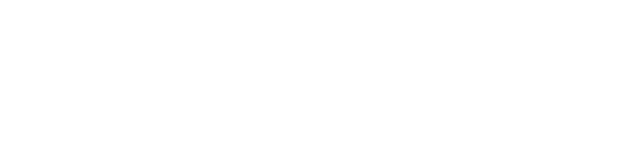
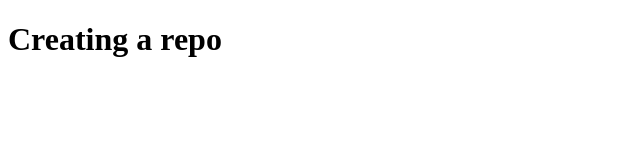
Before and after one commit to Chris-Kenimer/basic_repo, a plain HTML site: page index.html in a window 1280 px wide. Shown: the whole page, without its empty margins (0-640 px from the left). Drawn offline with Linux system fonts and the light colour scheme.

Commit message:
some changes

```diff
--- a/index.html
+++ b/index.html
@@ -5,6 +5,6 @@
     <title>Testing Basic Repo</title>
   </head>
   <body>
-
+    <h1>Creating a repo</h1>
   </body>
 </html>
```
